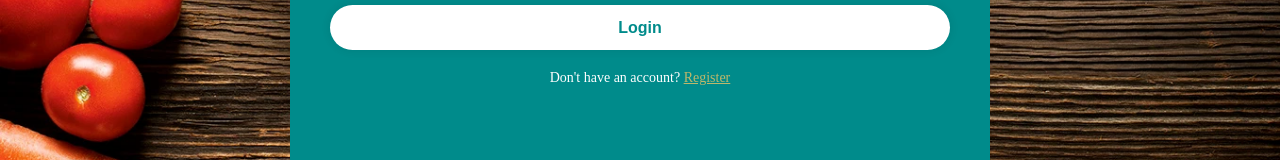
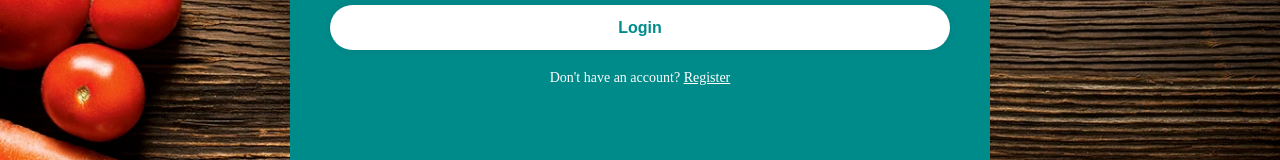
Before and after one commit to Lazolla/E-Spaza, a React (Create React App) app: page / in a window 1280 px wide. Shown: the part 424-584 px from the top of the page. Built offline with nearby package versions, Linux system fonts and the light colour scheme; the HTML template or start-up script is replaced by a standard one.

Commit message:
changed register link

```diff
--- a/src/components/LoginForm/LoginForm.css
+++ b/src/components/LoginForm/LoginForm.css
@@ -91,5 +91,5 @@
 }
 
 .register-link p a{
-    color: darkkhaki;
+    color: white;
 }
```
